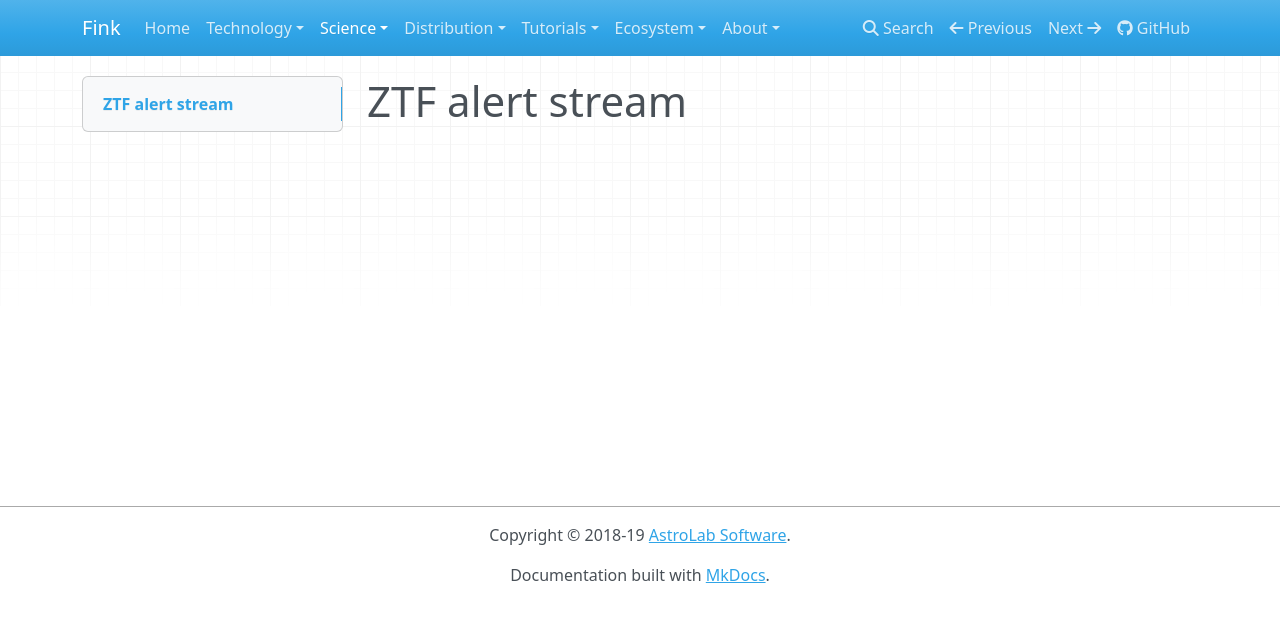
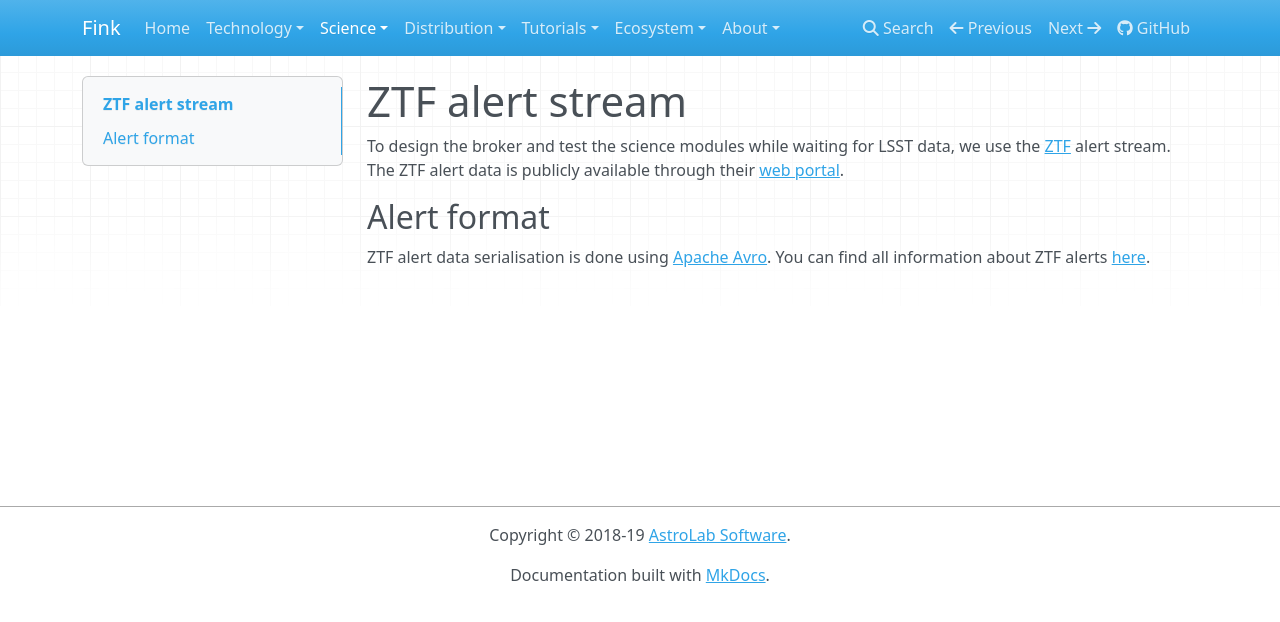
Before and after one commit to astrolabsoftware/fink, an MkDocs documentation site: the page built from docs/science/ztf_alerts.md, in a window 1280 px wide. Shown: the top 622 px of the page. Built offline with MkDocs 1.6.1, drawn with Linux system fonts in a browser that asks for light colours; nearby versions of some CDN libraries.

Commit message:
Add information about ztf stream

```diff
--- a/docs/science/ztf_alerts.md
+++ b/docs/science/ztf_alerts.md
@@ -1 +1,7 @@
 # ZTF alert stream
+
+To design the broker and test the science modules while waiting for LSST data, we use the [ZTF](https://www.ztf.caltech.edu/) alert stream. The ZTF alert data is publicly available through their [web portal](https://ztf.uw.edu/alerts/public/).
+
+## Alert format
+
+ZTF alert data serialisation is done using [Apache Avro](http://avro.apache.org/). You can find all information about ZTF alerts [here](https://zwickytransientfacility.github.io/ztf-avro-alert/).
```
Also changed, not shown: docs/science/introduction.md (+1 -1 lines).
